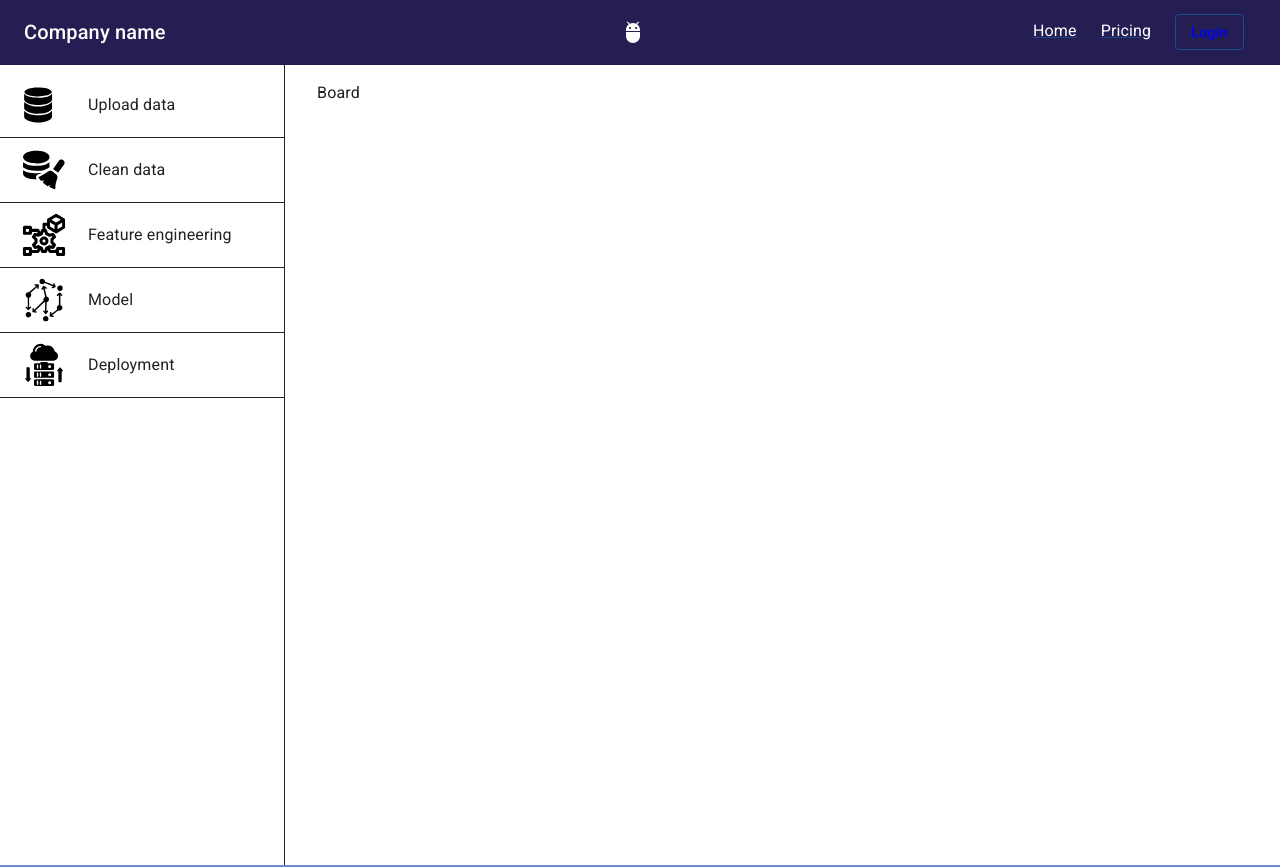
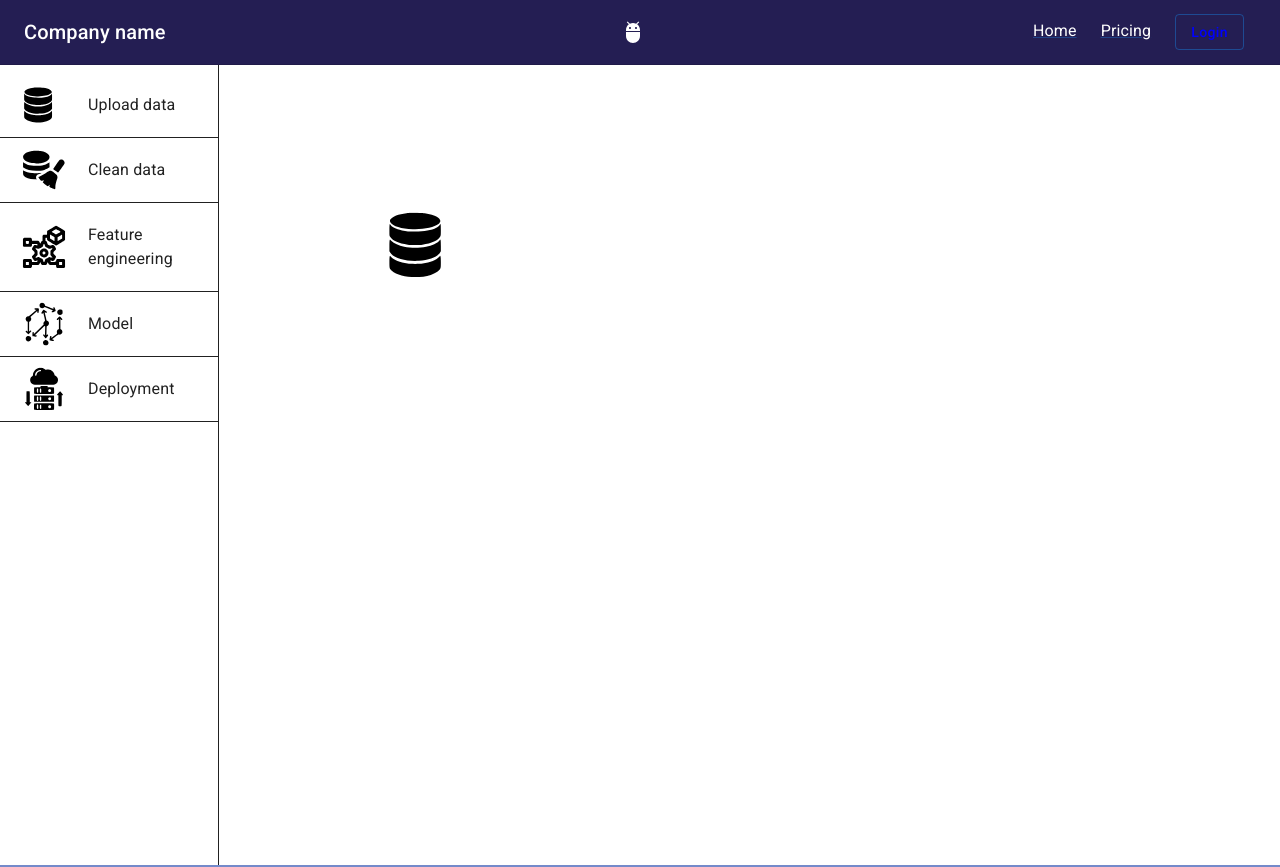
Before and after one commit to No-Code-DS/frontend, a React (Create React App) app: page / in a window 1280 px wide. Shown: the top 867 px of the page. Built offline with nearby package versions, Linux system fonts and the light colour scheme.

Commit message:
added data source button (not working)

```diff
--- a/src/components/Dashboard/Board.jsx
+++ b/src/components/Dashboard/Board.jsx
@@ -1,8 +1,19 @@
 import React from 'react';
 import { Box } from '@mui/material';
+import useStyles from "../../styles/dashboardStyles";
+import DataSource from './icons/DataSource';
+import IconButton from '@mui/material/IconButton';
 
 export const Board = () => {
+  const classes = useStyles();
   return (
-    <Box flex={2} p={2}>Board</Box>
+    <Box flex={2} p={20} >
+      <Box className={classes.board}>
+        <IconButton onClick={() => console.log('Button clicked')}>
+          <DataSource style={{transform: "scale(2.7)"}}/>
+        </IconButton>
+
+      </Box>
+    </Box>
   )
 }
--- a/src/styles/dashboardStyles.js
+++ b/src/styles/dashboardStyles.js
@@ -7,16 +7,18 @@ const useStyles = makeStyles({
     },
     sideBar: {
         backgroundColor: 'white',
-        // width: 20%,
-        // height: "100vh",
+        width: "20%",
+        height: "100vh",
         borderRight: "1px solid",
         padding: "0px"
     },
     listItem: {
         // borderTop: "1px solid",
         borderBottom: "1px solid"
+    },
+    board: {
+        padding: "auto",
     }
-
 })
 
 export default useStyles;
```
Also changed, not shown: src/components/Dashboard/Sidebar.jsx (+1 -6 lines).
